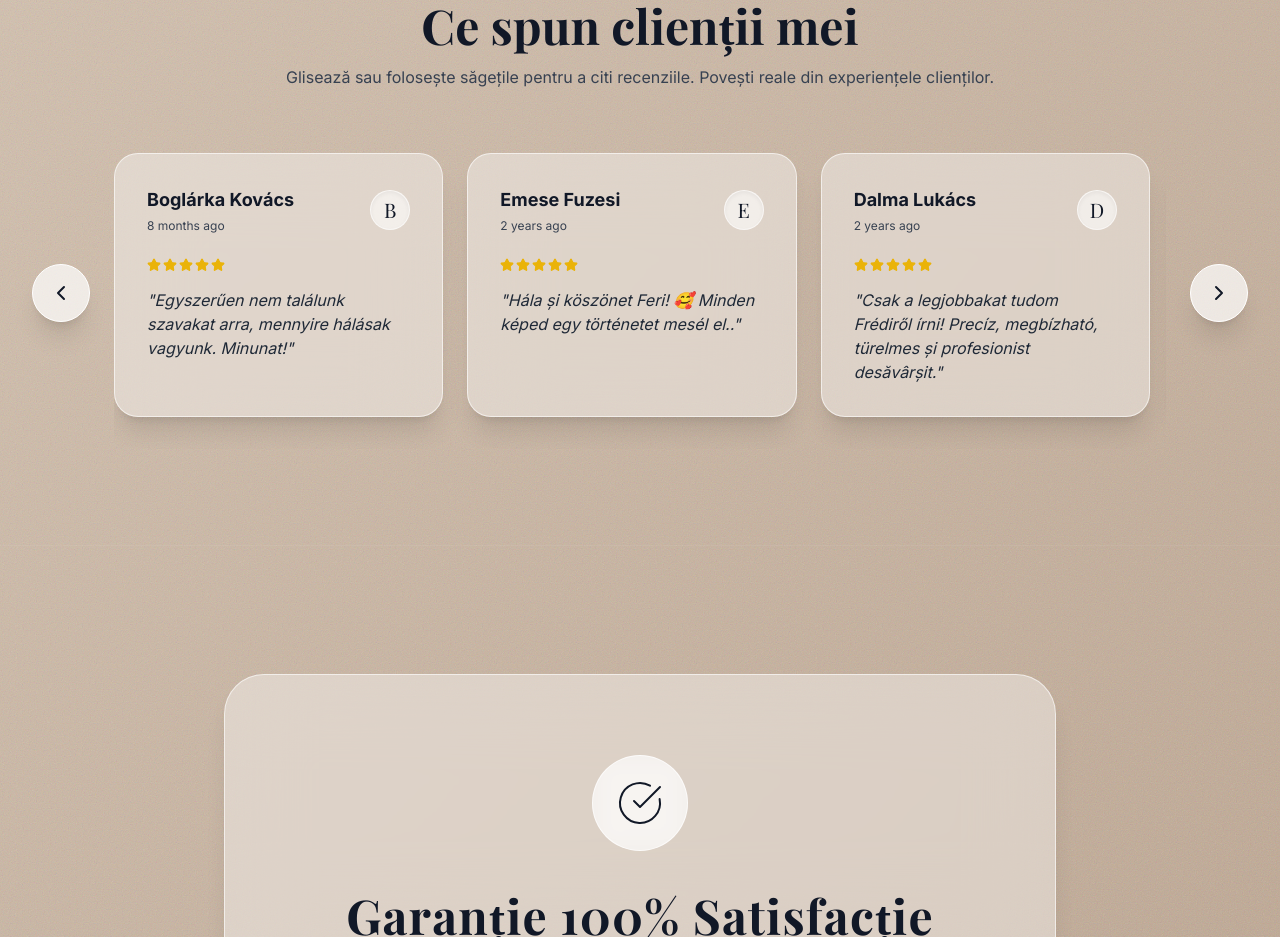
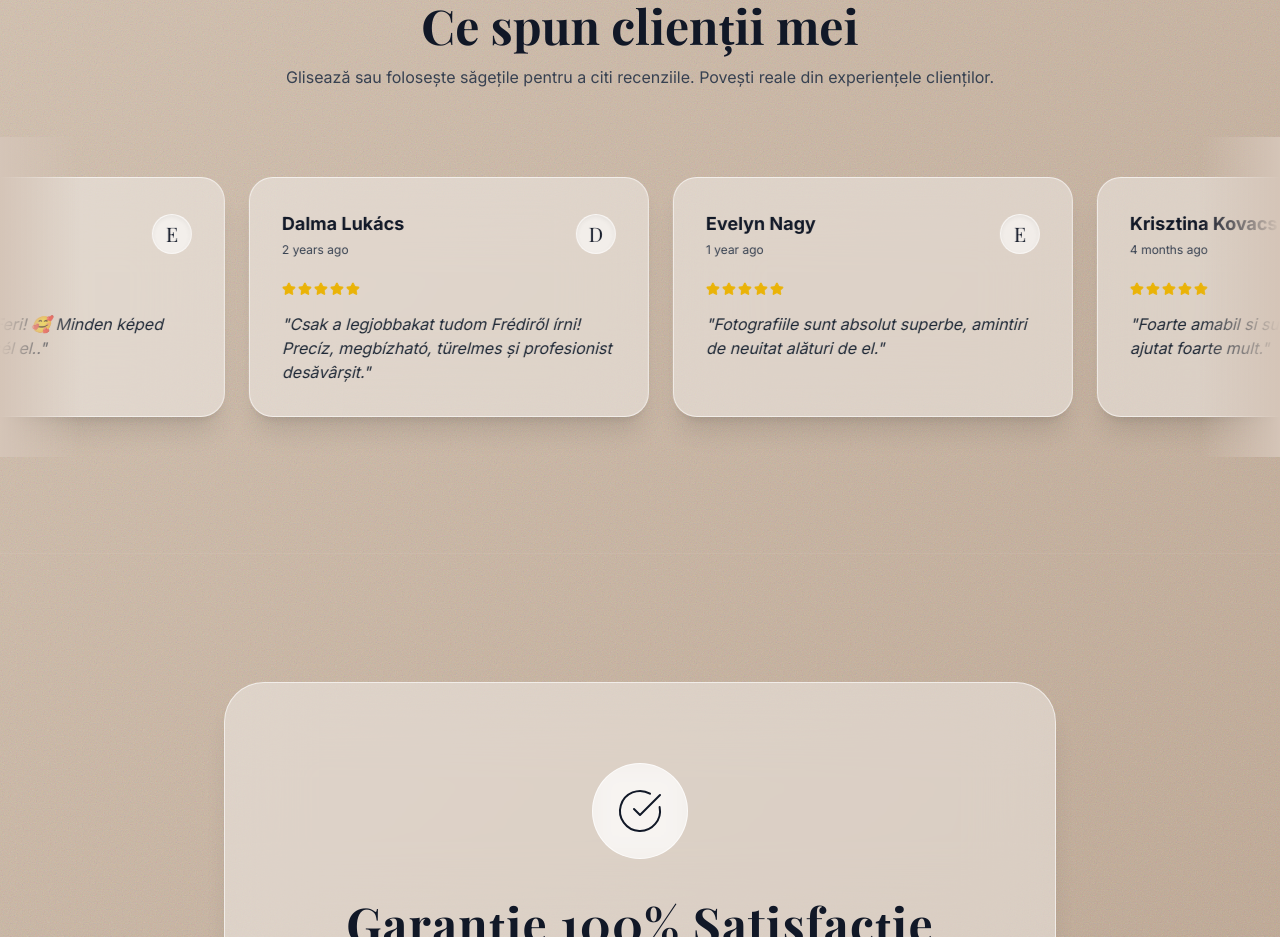
Before and after one commit to kristofihans/TrueFrame, a React (Vite) app: page /#/ in a window 1280 px wide. Shown: the part 2740-3677 px from the top of the page. Built offline with nearby package versions, Linux system fonts and the light colour scheme; a web font is replaced by a local one.

Commit message:
Reviews infinite ticker update

```diff
--- a/src/pages/Home.jsx
+++ b/src/pages/Home.jsx
@@ -192,18 +192,26 @@ export default function Home() {
           <motion.p initial="hidden" whileInView="visible" viewport={{ once: true }} variants={fadeIn} className="text-gray-700">Glisează sau folosește săgețile pentru a citi recenziile. Povești reale din experiențele clienților.</motion.p>
         </div>
 
-        {/* Swipable Container */}
-        <div className="max-w-[90rem] mx-auto px-2 sm:px-4 lg:px-8 flex items-center gap-2 lg:gap-6">
-          <button onClick={scrollLeft} className="hidden md:flex shrink-0 p-4 rounded-full bg-white/70 border border-white hover:bg-white shadow-xl text-gray-900 transition-transform hover:-translate-x-1" aria-label="Recenzia Precedenta">
-            <ChevronLeft size={24} />
-          </button>
+        {/* Infinite Ticker Container */}
+        <div className="relative w-full overflow-hidden py-10">
+          {/* Gradients for soft edges */}
+          <div className="absolute inset-y-0 left-0 w-20 bg-gradient-to-r from-[#d4c4b7] to-transparent z-10 pointer-events-none" />
+          <div className="absolute inset-y-0 right-0 w-20 bg-gradient-to-l from-[#d4c4b7] to-transparent z-10 pointer-events-none" />
 
-          <div ref={scrollRef} className="flex-1 flex gap-6 overflow-x-auto snap-x snap-mandatory pb-8 pt-4 px-2 scroll-smooth" style={{ scrollbarWidth: 'none', msOverflowStyle: 'none' }}>
-            {reviews.map((review, i) => (
-              <motion.div
+          <motion.div
+            className="flex gap-6 w-max"
+            animate={{ x: ["0%", "-50%"] }}
+            transition={{
+              duration: 50,
+              repeat: Infinity,
+              ease: "linear"
+            }}
+          >
+            {/* Duplicate reviews for seamless loop */}
+            {[...reviews, ...reviews].map((review, i) => (
+              <div
                 key={i}
-                initial={{ opacity: 0, x: 20 }} whileInView={{ opacity: 1, x: 0 }} viewport={{ once: true }} transition={{ delay: i * 0.05 }}
-                className="snap-center lg:snap-start shrink-0 w-[85vw] md:w-[calc(50%-12px)] lg:w-[calc(33.333%-16px)] glass-panel p-8 rounded-3xl flex flex-col justify-between"
+                className="w-[300px] md:w-[400px] shrink-0 glass-panel p-8 rounded-3xl flex flex-col justify-between"
               >
                 <div>
                   <div className="flex items-center justify-between mb-6">
@@ -218,15 +226,11 @@ export default function Home() {
                   <div className="flex text-yellow-500 mb-4 gap-0.5">
                     {[...Array(5)].map((_, j) => <Star key={j} size={14} className="fill-current" />)}
                   </div>
-                  <p className="text-gray-800 text-sm md:text-base italic leading-relaxed">"{review.text}"</p>
+                  <p className="text-gray-800 text-sm md:text-base italic leading-relaxed line-clamp-4">"{review.text}"</p>
                 </div>
-              </motion.div>
+              </div>
             ))}
-          </div>
-
-          <button onClick={scrollRight} className="hidden md:flex shrink-0 p-4 rounded-full bg-white/70 border border-white hover:bg-white shadow-xl text-gray-900 transition-transform hover:translate-x-1" aria-label="Recenzia Urmatoare">
-            <ChevronRight size={24} />
-          </button>
+          </motion.div>
         </div>
       </section>
 
```
